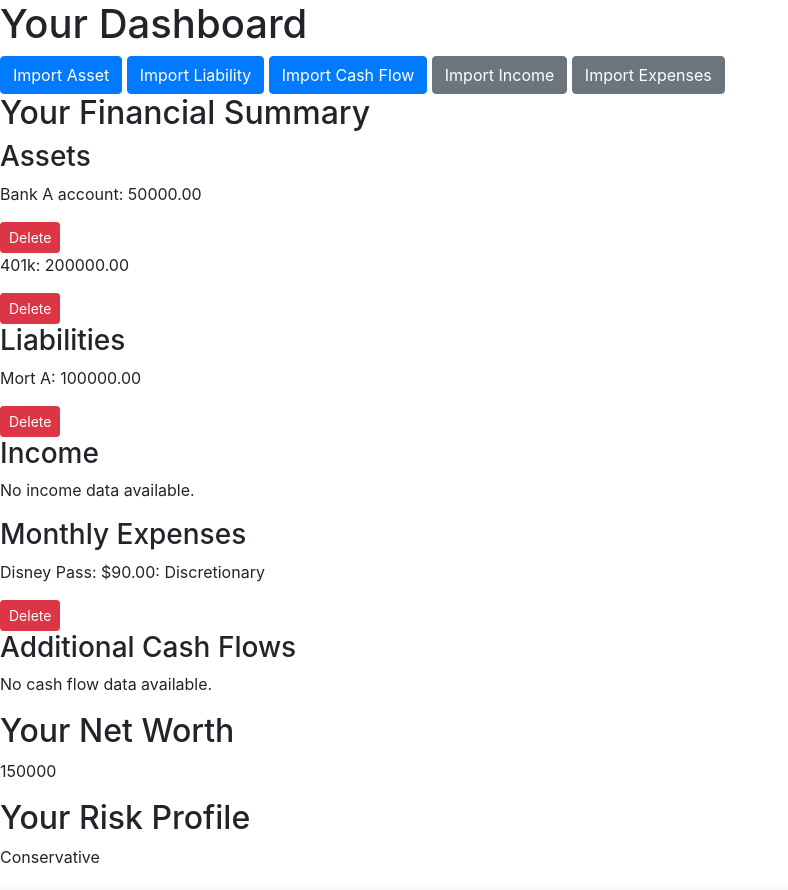
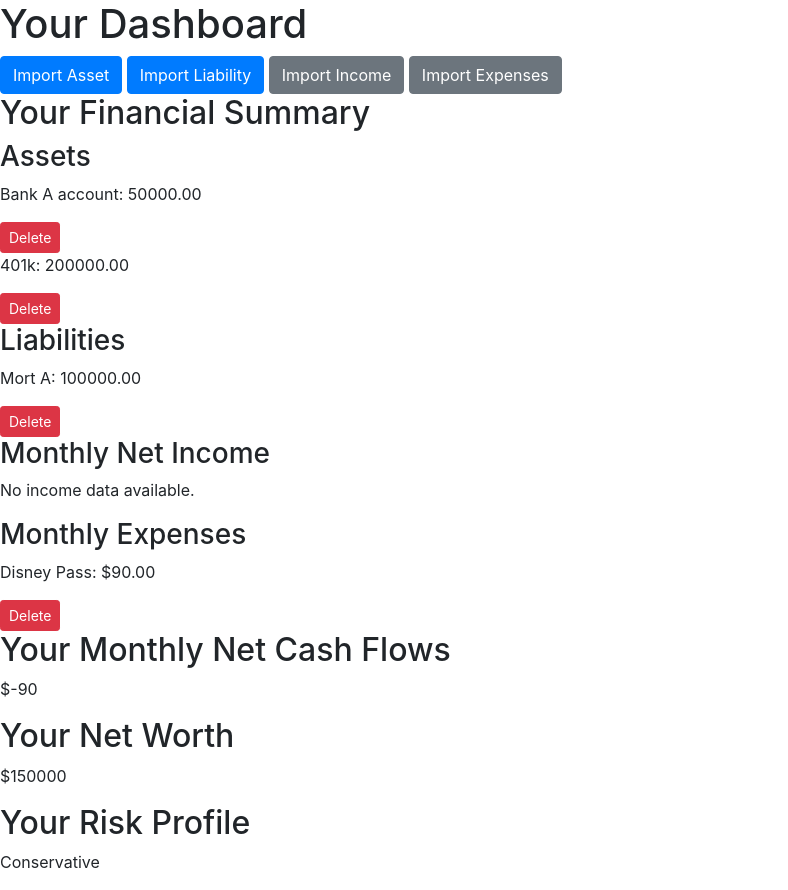
Before and after one commit to mario9100/group7proj, a Django app: page /Finapp/dashboard/ in a window 1280 px wide. Shown: the part 56-946 px from the top of the page, without its empty margins (0-788 px from the left). Before the commit the page ends 920 px from the top, so only its background shows below. Run offline with Django 4.2, Linux system fonts and the light colour scheme; a user stored in the database is signed in; data comes from the database, SQL or seed files in the repository; both versions use the stored data as it was after the commit; data that the repository does not hold is empty; some libraries are stand-ins or nearby versions.

Commit message:
Changed cash flows to be monthly net cash flows calculation

```diff
--- a/Finapp/forms.py
+++ b/Finapp/forms.py
@@ -87,7 +87,7 @@ class QuestionnaireForm(forms.Form):
 class IncomeForm(forms.ModelForm):
     class Meta:
         model = Income
-        fields = ['name', 'gross_income', 'net_income']  # Adjust the fields as per your Income model
+        fields = ['name', 'net_income']  # Adjust the fields as per your Income model
 
 
 class ExpenseForm(forms.ModelForm):
--- a/Finapp/templates/Finapp/dashboard.html
+++ b/Finapp/templates/Finapp/dashboard.html
@@ -7,7 +7,6 @@
     <div class="dashboard-links">
         <a href="{% url 'Finapp:import_asset' %}" class="btn btn-primary">Import Asset</a>
         <a href="{% url 'Finapp:import_liability' %}" class="btn btn-primary">Import Liability</a>
-        <a href="{% url 'Finapp:import_cash_flow' %}" class="btn btn-primary">Import Cash Flow</a>
         <a href="{% url 'Finapp:import_income' %}" class="btn btn-secondary">Import Income</a>
         <a href="{% url 'Finapp:import_expense' %}" class="btn btn-secondary">Import Expenses</a>
     </div>
@@ -15,6 +14,7 @@
     <div class="financial-summary">
         <h2>Your Financial Summary</h2>
 
+        <!-- Assets Section -->
         <h3>Assets</h3>
         {% for asset in assets %}
             <div class="financial-data">
@@ -25,6 +25,7 @@
             <p>No assets available.</p>
         {% endfor %}
 
+        <!-- Liabilities Section -->
         <h3>Liabilities</h3>
         {% for liability in liabilities %}
             <div class="financial-data">
@@ -35,42 +36,39 @@
             <p>No liabilities available.</p>
         {% endfor %}
 
-        <!-- Incomes -->
-        <h3>Income</h3>
+        <!-- Incomes Section -->
+        <h3>Monthly Net Income</h3>
         {% for income in incomes %}
             <div class="financial-data">
-                <p>{{ income.name}}: ${{ income.gross_income}} Gross ${{ income.net_income }} Net</p>
-            {% include 'delete_button.html' with delete_url='Finapp:delete_income' object=income %}
+                <p>{{ income.name }}: ${{ income.net_income }}</p>
+                {% include 'delete_button.html' with delete_url='Finapp:delete_income' object=income %}
             </div>
         {% empty %}
             <p>No income data available.</p>
         {% endfor %}
 
-        <!-- Expenses -->
+        <!-- Expenses Section -->
         <h3>Monthly Expenses</h3>
         {% for expense in expenses %}
             <div class="financial-data">
-                <p>{{ expense.name }}: ${{ expense.amount }}: {{ expense.expense_type }}</p>
+                <p>{{ expense.name }}: ${{ expense.amount }}</p>
                 {% include 'delete_button.html' with delete_url='Finapp:delete_expense' object=expense %}
             </div>
         {% empty %}
             <p>No expense data available.</p>
         {% endfor %}
 
-        <h3>Additional Cash Flows</h3>
-        {% for cash_flow in cash_flows %}
-            <div class="financial-data">
-                <p>Date: {{ cash_flow.date }} - Amount: {{ cash_flow.amount }}</p>
-                {% include 'delete_button.html' with delete_url='Finapp:delete_cash_flow' object=cash_flow %}
-            </div>
-        {% empty %}
-            <p>No cash flow data available.</p>
-        {% endfor %}
+        <!-- Net Cash Flows Section -->
+        <h2>Your Monthly Net Cash Flows</h2>
+        <div class="financial-data">
+            <p> ${{ net_cash_flows }}</p>
+        </div>
+
     </div>
 
     <div class="net-worth-section">
         <h2>Your Net Worth</h2>
-        <p>{{ net_worth }}</p>
+        <p>${{ net_worth }}</p>
     </div>
 
     <div class="risk-profile-section">
--- a/Finapp/templates/Finapp/import_income.html
+++ b/Finapp/templates/Finapp/import_income.html
@@ -5,7 +5,6 @@
 <form method="post">
     {% csrf_token %}
     {{ form.name.label_tag }} {{ form.name }}  <!-- Render the name field -->
-    {{ form.gross_income.label_tag }} {{ form.gross_income }}
     {{ form.net_income.label_tag }} {{ form.net_income }}
     <!-- ... other fields ... -->
     <button type="submit">Save</button>
--- a/Finapp/urls.py
+++ b/Finapp/urls.py
@@ -2,13 +2,12 @@ from django.urls import path, include
 from . import views  # Import views from your app
 from django.contrib.auth.views import LoginView
 from django.contrib.auth import views as auth_views
-from .views import questionnaire_view, delete_asset, delete_liability, delete_income, delete_expense, delete_cash_flow
+from .views import questionnaire_view, delete_asset, delete_liability, delete_income, delete_expense
 
 app_name = 'Finapp'
 
 urlpatterns = [
     # Define URL patterns and associate them with view functions.
-    path('import_cash_flow/', views.import_cash_flow, name='import_cash_flow'),
     path('import_asset/', views.import_asset, name='import_asset'),
     path('import_liability/', views.import_liability, name='import_liability'),
     path('success/', views.success, name='success'),
@@ -26,6 +25,5 @@ urlpatterns = [
     path('delete_liability/<int:liability_id>/', delete_liability, name='delete_liability'),
     path('delete_income/<int:income_id>/', delete_income, name='delete_income'),
     path('delete_expense/<int:expense_id>/', delete_expense, name='delete_expense'),
-    path('delete_cash_flow<int:cash_flow_id>/', delete_cash_flow, name='delete_cash_flow'),
     # Add more URL patterns as needed.
 ]
--- a/Finapp/views.py
+++ b/Finapp/views.py
@@ -1,5 +1,5 @@
 from django.shortcuts import render, redirect
-from .forms import CashFlowForm, AssetForm, LiabilityForm
+from .forms import AssetForm, LiabilityForm
 from django.contrib.auth.forms import UserCreationForm
 from django.contrib.auth import login
 from .forms import RegistrationForm
@@ -15,6 +15,7 @@ from .models import Income, Expense
 from django.views.decorators.http import require_POST
 from django.shortcuts import render, redirect, get_object_or_404
 from django.urls import reverse_lazy
+from django.db.models import Sum
 
 def success(request):
     return render(request, 'Finapp/success.html')
@@ -51,24 +52,6 @@ def import_liability(request):
 
     return render(request, 'Finapp/import_liability.html', {'form': form})
 
-@login_required
-def import_cash_flow(request):
-    if request.method == 'POST':
-        form = CashFlowForm(request.POST)
-        if form.is_valid():
-            cash_flow = form.save(commit=False)
-            cash_flow.user = request.user  # Set the user field
-            cash_flow.save()  # Now save the cash_flow
-            messages.success(request, 'Cash Flow imported successfully!')
-            return redirect('Finapp:dashboard')
-
-    else:
-        form = CashFlowForm()
-
-    return render(request, 'Finapp/import_cash_flow.html', {'form': form})
-
-
-# ... rest of your views ...
 def registration_view(request):
     if request.method == 'POST':
         form = RegistrationForm(request.POST)
@@ -116,18 +99,23 @@ def dashboard(request):
     liabilities = Liability.objects.filter(user=request.user)
     cash_flows = CashFlow.objects.filter(user=request.user)
     user_profile = UserProfile.objects.get(user=request.user)  # Get the user profile
-    total_assets = assets.aggregate(total=models.Sum('amount'))['total'] or 0
-    total_liabilities = liabilities.aggregate(total=models.Sum('amount'))['total'] or 0
-    net_worth = total_assets - total_liabilities
     incomes = Income.objects.filter(user=request.user)
     expenses = Expense.objects.filter(user=request.user)
+
+    total_assets = assets.aggregate(total=Sum('amount'))['total'] or 0
+    total_liabilities = liabilities.aggregate(total=Sum('amount'))['total'] or 0
+    total_incomes = incomes.aggregate(total=Sum('net_income'))['total'] or 0
+    total_expenses = expenses.aggregate(total=Sum('amount'))['total'] or 0
+    net_cash_flows = total_incomes - total_expenses
+    net_worth = total_assets - total_liabilities
 
     context = {
         'assets': assets,
         'liabilities': liabilities,
-        'cash_flows': cash_flows,
+        'cash_flows': cash_flows,  # This may need to be adjusted based on what you store in CashFlow
         'net_worth': net_worth,
-        'risk_profile': user_profile.risk_profile,
+        'net_cash_flows': net_cash_flows,  # Added this line
+        'risk_profile': user_profile.risk_profile if user_profile else None,
         'incomes': incomes,
         'expenses': expenses,
     }
```
Also changed, not shown: Finapp/templates/Finapp/import_cash_flow.html (deleted, +0 -15 lines), db.sqlite3.
